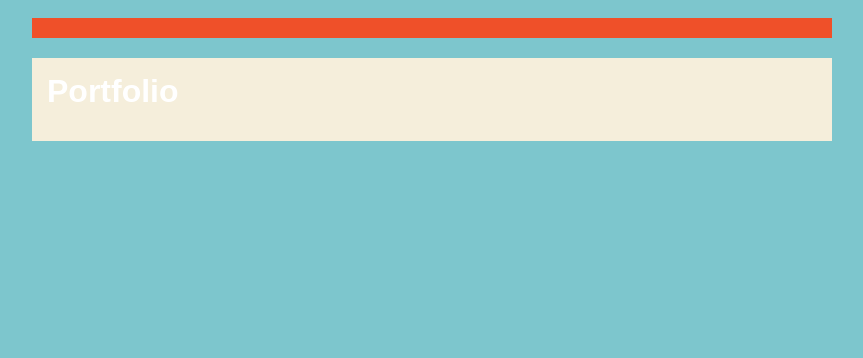
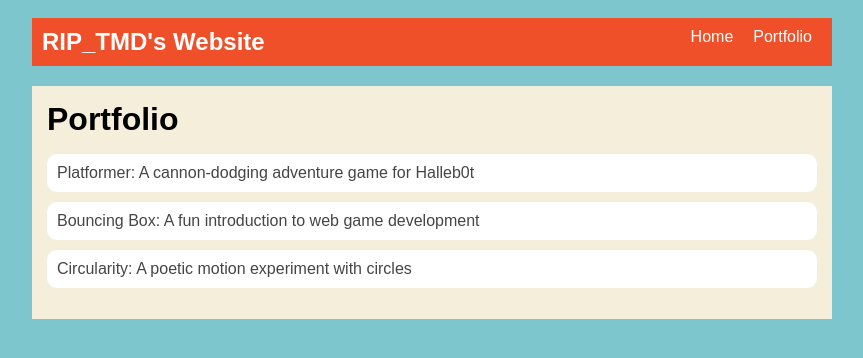
Before and after one commit to TMDCrew/tmdcrew.github.io, a plain HTML site: page portfolio.html in a window 1280 px wide. Shown: the whole page, without its empty margins (208-1071 px from the left). Drawn offline with Linux system fonts and the light colour scheme.

```diff
--- a/portfolio.html
+++ b/portfolio.html
@@ -1,19 +1,40 @@
+<!DOCTYPE html>
+<html>
   <head>
-  <title>RIP_TMD's Website</title>
-  <link rel="stylesheet" href="style.css">
+    <title>RIP_TMD's WEBSITE</title>
+    <link rel="stylesheet" href="style.css" />
   </head>
+
+  <body>
+    <!-- All content goes here -->
     <div id="all-contents">
       <nav>
+<h1>RIP_TMD's Website</h1>
+<ul id="nav-ul">
+<li class="nav-li">
+  <a href="index.html">Home</a>
+</li>
+<li class="nav-li">
+  <a href="portfolio.html">Portfolio</a>
+</li>
+</ul>
 
   </nav>
 
   <main>
     <div class="content">
     <h1>Portfolio</h1>
-        <ul id="Portfolio">
-        </ul>
-
-    </div>
-
+    <ul id="portfolio">
+      <li>
+  <a href="fsd-projects/platformer/">Platformer: A cannon-dodging adventure game for Halleb0t</a>
+</li>
+<li>
+  <a href="fsd-projects/bouncing-box/">Bouncing Box: A fun introduction to web game development</a>
+</li>
+<li>
+  <a href="fsd-projects/circularity/">Circularity: A poetic motion experiment with circles</a>
+</li>
   </main>
     </div>
+  </body>
+</html>
--- a/style.css
+++ b/style.css
@@ -74,3 +74,27 @@
 h2, h3 {
     margin: 0px;
 }
+.content h1 {
+  color: black;
+}
+
+#portfolio {
+  list-style-type: none;
+  padding-left: 0;
+}
+
+#portfolio li {
+  background: #fff;
+  padding: 10px;
+  border-radius: 10px;
+  margin-bottom: 10px;
+}
+
+#portfolio li:hover {
+  background: #eee;
+}
+
+#portfolio a {
+  text-decoration: none;
+  color: #454545;
+}
```
Also changed, not shown: fsd-projects/platformer/platformer.js (+17 -1 lines). Lines whose indentation alone changed are shown as unchanged.
